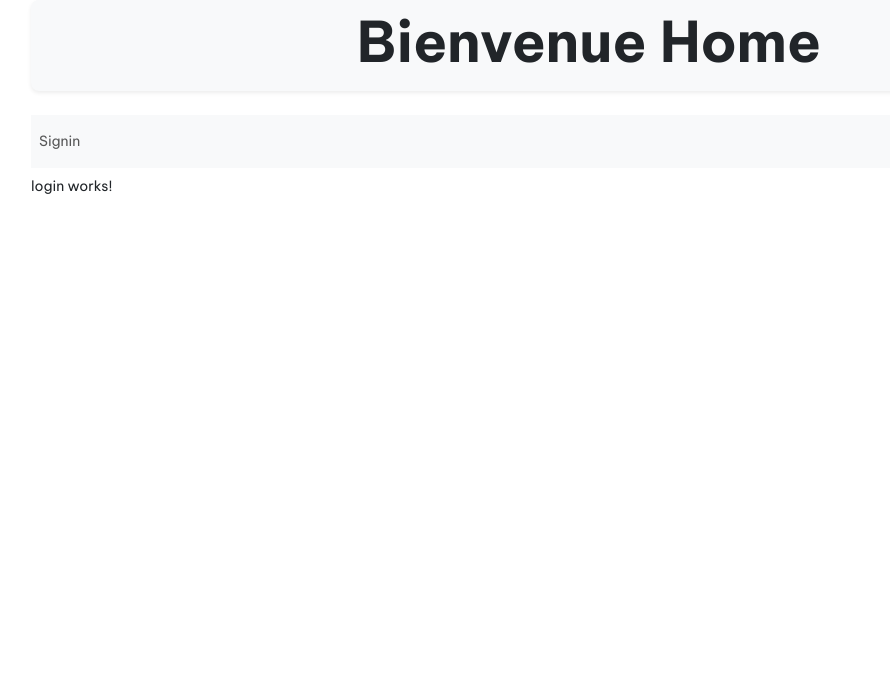
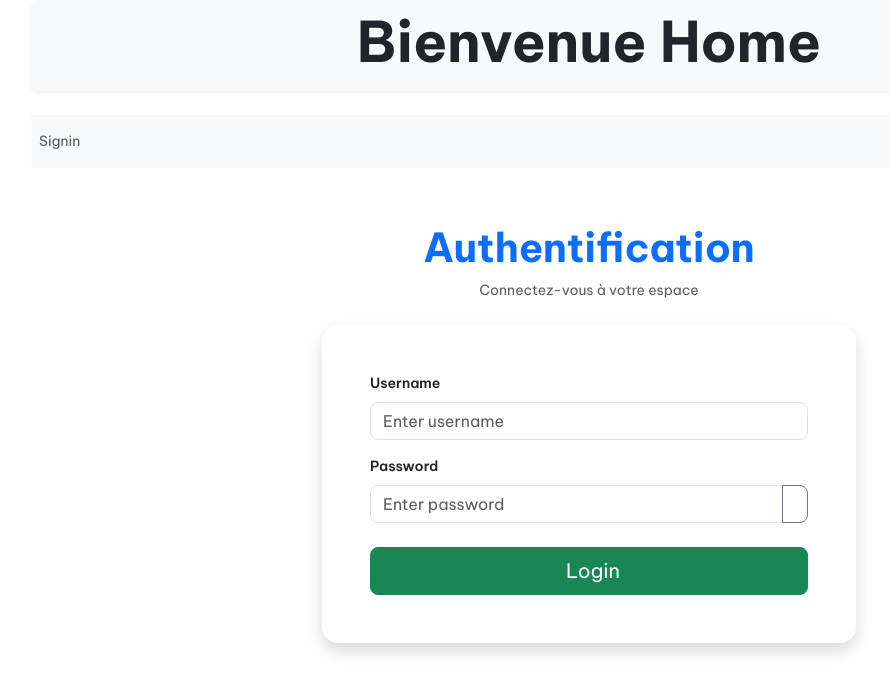
Before and after one commit to houssemgit2/ams_front, an Angular app: page /home/login in a window 1280 px wide. Shown: the top 692 px of the page, without its empty margins (51-941 px from the left). Built offline with nearby package versions, Linux system fonts and the light colour scheme.

Commit message:
feat: implement login

```diff
--- a/src/app/components/navbar/navbar.html
+++ b/src/app/components/navbar/navbar.html
@@ -17,11 +17,11 @@
         </li>
 
         <li class="nav-item">
-          <a class="nav-link" routerLink="/logout"> Logout </a>
+          <a class="nav-link" routerLink="/home/logout"> Logout </a>
         </li>
       } @else {
         <li class="nav-item">
-          <a class="nav-link" routerLink="/signin"> Signin </a>
+          <a class="nav-link" routerLink="/home/login"> Signin </a>
         </li>
       }
     </ul>
--- a/src/app/components/navbar/navbar.ts
+++ b/src/app/components/navbar/navbar.ts
@@ -10,5 +10,5 @@ import { Authentication } from '../../services/authentication';
   styleUrl: './navbar.scss',
 })
 export class Navbar {
-  private constructor(public authenticationService: Authentication) {}
+  constructor(public authenticationService: Authentication) {}
 }
--- a/src/app/pages/login/login.html
+++ b/src/app/pages/login/login.html
@@ -1 +1,70 @@
-<p>login works!</p>
+<div class="container py-5">
+  <div class="row justify-content-center">
+    <div class="col-12 col-sm-10 col-md-8 col-lg-6">
+      <div class="text-center mb-4">
+        <h1 class="fw-bold text-primary">Authentification</h1>
+        <p class="text-muted mb-0">Connectez-vous à votre espace</p>
+      </div>
+
+      <div class="card border-0 shadow rounded-4">
+        <div class="card-body p-4 p-md-5">
+          <form #loginForm="ngForm" (ngSubmit)="checkLogin()">
+            @if (invalidLogin) {
+              <div class="alert alert-warning alert-dismissible fade show" role="alert">
+                {{ errorMessage }}
+                <button
+                  type="button"
+                  class="btn-close"
+                  data-bs-dismiss="alert"
+                  aria-label="Close"
+                ></button>
+              </div>
+            }
+
+            <div class="mb-3">
+              <label for="username" class="form-label fw-semibold">Username</label>
+
+              <div class="input-group">
+                <input
+                  type="text"
+                  class="form-control"
+                  id="username"
+                  name="username"
+                  [(ngModel)]="username"
+                  placeholder="Enter username"
+                  required
+                />
+              </div>
+            </div>
+            <div class="mb-4">
+              <label for="password" class="form-label fw-semibold">Password</label>
+
+              <div class="input-group">
+                <input
+                  [type]="showPassword ? 'text' : 'password'"
+                  class="form-control"
+                  id="password"
+                  name="password"
+                  [(ngModel)]="password"
+                  placeholder="Enter password"
+                  required
+                />
+
+                <button type="button" class="btn btn-outline-secondary" (click)="togglePassword()">
+                  <i class="bi" [ngClass]="showPassword ? 'bi-eye-slash' : 'bi-eye'"></i>
+                </button>
+              </div>
+            </div>
+
+            <div class="d-grid">
+              <button type="submit" class="btn btn-success btn-lg">
+                <i class="bi bi-box-arrow-in-right me-2"></i>
+                Login
+              </button>
+            </div>
+          </form>
+        </div>
+      </div>
+    </div>
+  </div>
+</div>
--- a/src/app/pages/login/login.scss
+++ b/src/app/pages/login/login.scss
@@ -0,0 +1,21 @@
+/* login.component.scss */
+
+:host {
+  display: block;
+}
+
+.card {
+  border: none;
+  border-radius: 1rem;
+}
+
+.form-control,
+.input-group-text,
+.btn {
+  border-radius: 0.5rem;
+}
+
+.form-control:focus {
+  box-shadow: none;
+  border-color: #0d6efd;
+}
--- a/src/app/pages/login/login.ts
+++ b/src/app/pages/login/login.ts
@@ -1,10 +1,49 @@
-import { Component } from '@angular/core';
+import { Component, OnInit } from '@angular/core';
+import { Router } from '@angular/router';
+import { Authentication } from '../../services/authentication';
+import { FormsModule } from '@angular/forms';
+import { CommonModule } from '@angular/common';
 
 @Component({
+  selector: 'app-login',
   standalone: true,
-  selector: 'app-login',
-  imports: [],
+  imports: [FormsModule, CommonModule],
   templateUrl: './login.html',
   styleUrl: './login.scss',
 })
-export class Login {}
+export class Login implements OnInit {
+  username: string = '';
+  password: string = '';
+  showPassword: boolean = false;
+  invalidLogin: boolean = false;
+  errorMessage: string = 'Invalid username or password';
+  successMessage = 'Authentication success';
+  // Fonction toggle mot de passe
+  togglePassword() {
+    this.showPassword = !this.showPassword;
+  }
+
+  constructor(
+    private router: Router,
+    private loginservice: Authentication,
+  ) {}
+
+  ngOnInit() {}
+
+  /*checkLogin() {
+    if (this.loginservice.authenticate(this.username, this.password)) {
+     //console.log(this.username+" "+this.password)
+      this.router.navigate([''])
+    } else
+      this.invalidLogin = true
+  }*/
+
+  checkLogin() {
+    this.loginservice.authenticate(this.username, this.password).subscribe(
+      (data: any) => {
+        (console.log(data), this.router.navigate(['/listProviders']));
+      },
+      (error: any) => (this.invalidLogin = true),
+    );
+  }
+}
```
Also changed, not shown: src/app/guards/auth-guard.ts (added, +15 -0 lines), 1 other file (tests, documents, lock files or other folders).
